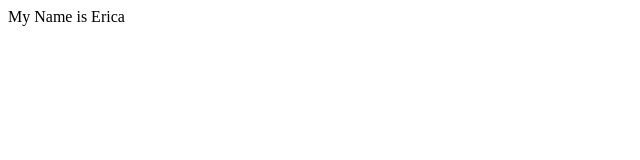
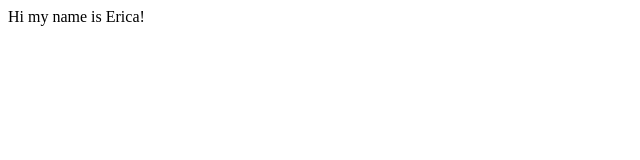
Before and after one commit to ecuell/first-github-project, a plain HTML site: page index.html in a window 1280 px wide. Shown: the full height of the page, 0-640 px from the left. Drawn offline with Linux system fonts and the light colour scheme.

Commit message:
initialized git repository

```diff
--- a/index.html
+++ b/index.html
@@ -6,6 +6,6 @@
     <title>Document</title>
 </head>
 <body>
-    My Name is Erica
+    Hi my name is Erica!
 </body>
 </html>
```
Also changed, not shown: about.html (deleted).
